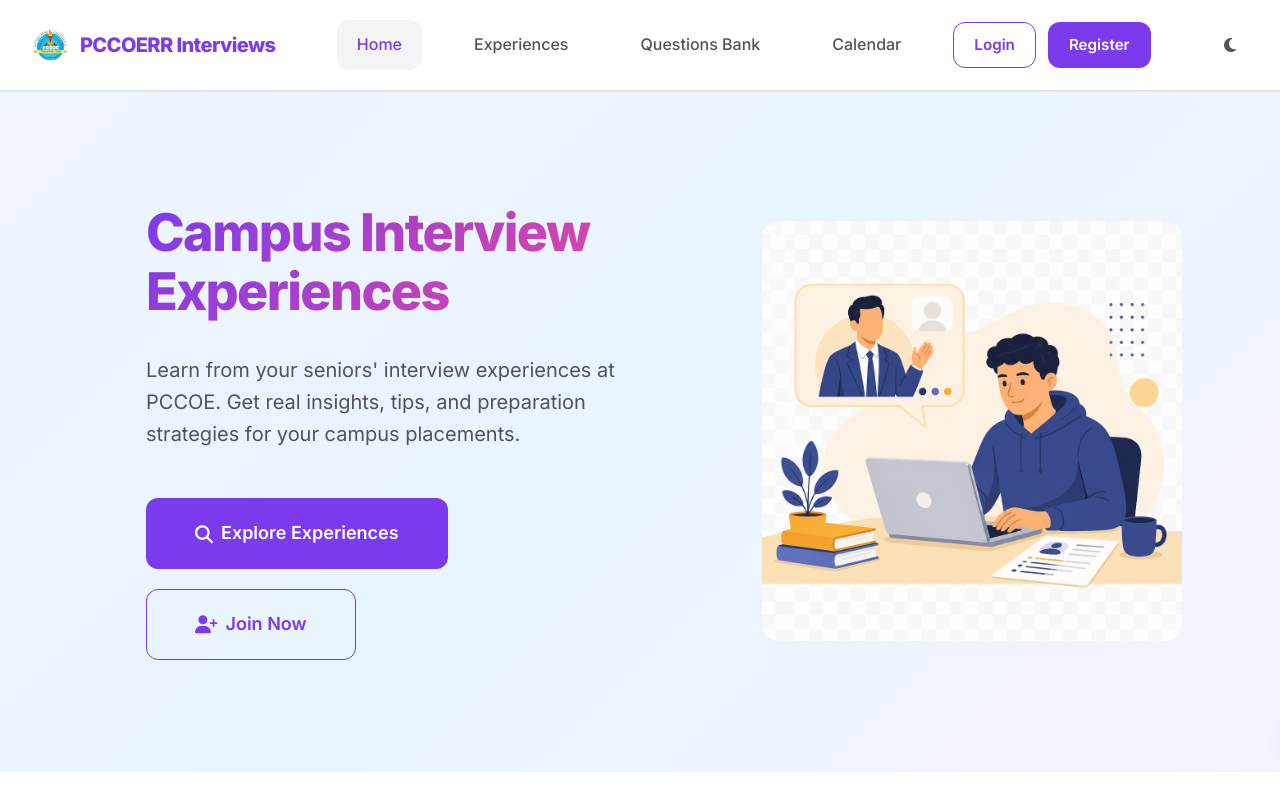
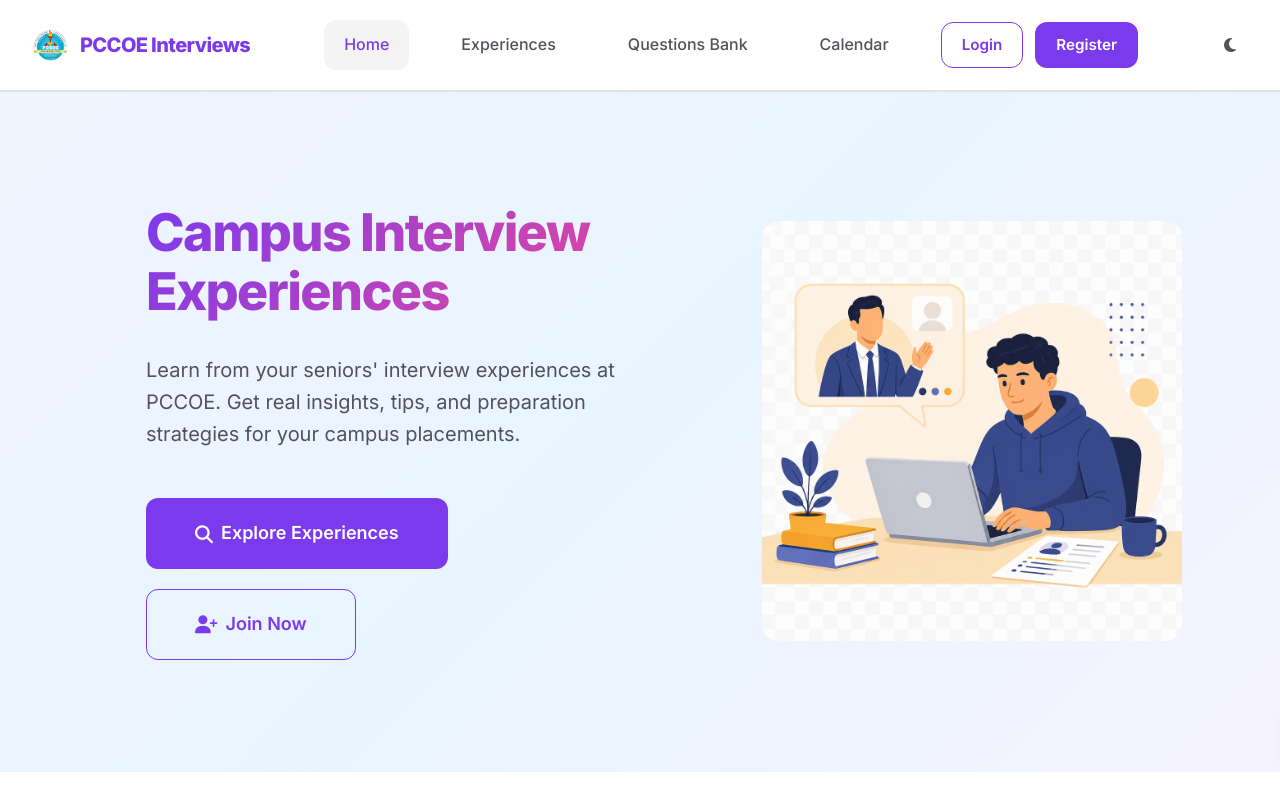
Before and after one commit to pawarsahil2005/Campus-Interview-Sharing-Platform, a website: page frontend/html/index.html in a window 1280 px wide. Shown: the top 800 px of the page. Drawn offline with Linux system fonts and the light colour scheme; no server answers.

Commit message:
Test Ci/Cd Deployement

```diff
--- a/frontend/html/index.html
+++ b/frontend/html/index.html
@@ -16,7 +16,7 @@
         <div class="nav-container">
             <a href="/" class="nav-logo">
                 <img src="../images/pccoe-logo.png" alt="PCCOE" class="nav-logo-img">
-                <span>PCCOERR Interviews</span>
+                <span>PCCOE Interviews</span>
             </a>
             <button class="nav-toggle" id="navToggle">
                 <i class="fas fa-bars"></i>
```
